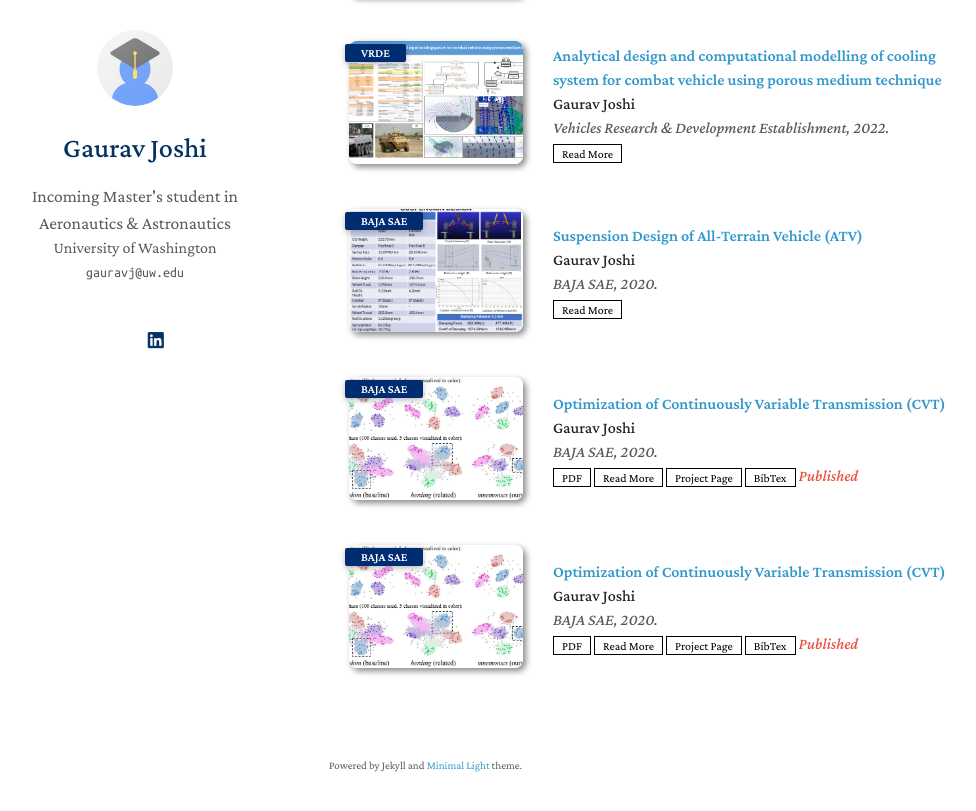
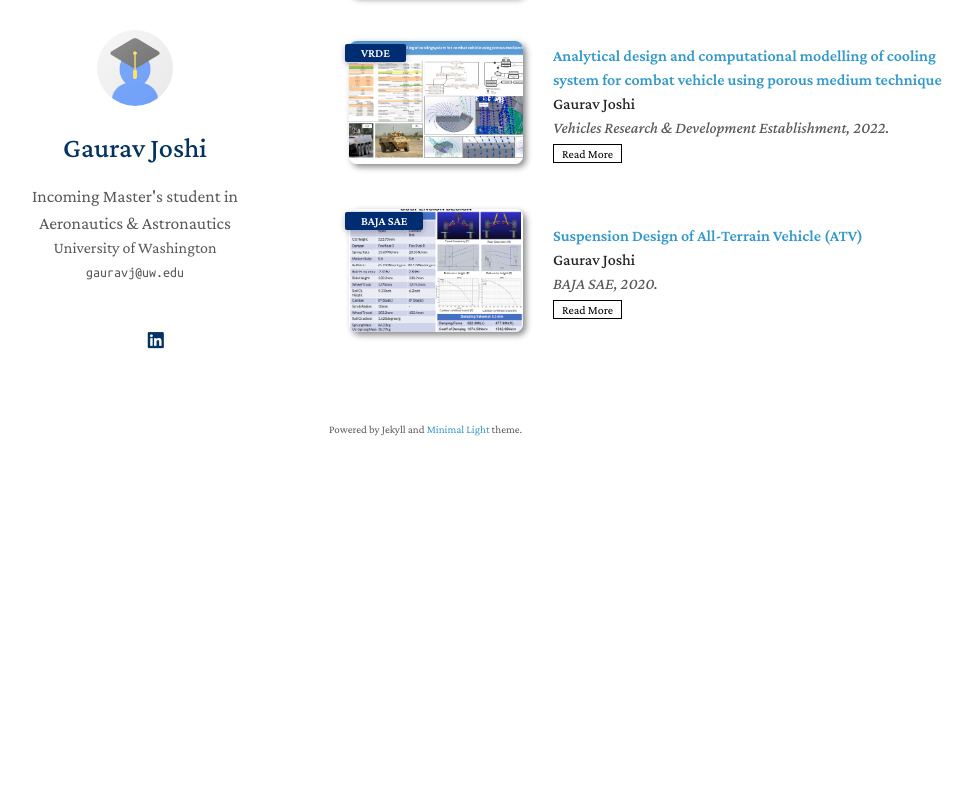
Before and after one commit to mastersinusoidal/mastersinusoidal.github.io, a Jekyll site: the page built from index.md, in a window 1280 px wide and 900 px high, scrolled down 1193 px, cut to the strip 54-865 px from the top of the window. Shown: the whole strip, without its empty margins (141-1117 px from the left). Built offline with Jekyll 4.4.1, drawn with Linux system fonts in a browser that asks for light colours; nearby versions of some CDN libraries; a style sheet for code colours, icons or effects is not loaded; our own code applies the rules of GitHub Pages for plain Markdown files; after the commit the page ends 1757 px from its top, so only the background shows below that.

Commit message:
Update projects.yml

```diff
--- a/_data/projects.yml
+++ b/_data/projects.yml
@@ -34,25 +34,3 @@ main:
     conference: BAJA SAE, 2020.
     code: https://mastersinusoidal.github.io/project/suspension-atv/
     image: ./assets/img/suspension-atv.png
-
-  - title: "Optimization of Continuously Variable Transmission (CVT)"
-    authors: <strong>Gaurav Joshi</strong>
-    conference_short: BAJA SAE
-    conference: BAJA SAE, 2020.
-    pdf: https://arxiv.org/pdf/2002.10211.pdf
-    code: https://github.com/yaoyao-liu/class-incremental-learning/tree/main/mnemonics-training
-    page: https://class-il.mpi-inf.mpg.de/mnemonics/
-    bibtex: https://class-il.mpi-inf.mpg.de/mnemonics/
-    notes: Published
-    image: ./assets/img/teaser_example.png
-
-  - title: "Optimization of Continuously Variable Transmission (CVT)"
-    authors: <strong>Gaurav Joshi</strong>
-    conference_short: BAJA SAE
-    conference: BAJA SAE, 2020.
-    pdf: https://arxiv.org/pdf/2002.10211.pdf
-    code: https://github.com/yaoyao-liu/class-incremental-learning/tree/main/mnemonics-training
-    page: https://class-il.mpi-inf.mpg.de/mnemonics/
-    bibtex: https://class-il.mpi-inf.mpg.de/mnemonics/
-    notes: Published
-    image: ./assets/img/teaser_example.png
```
